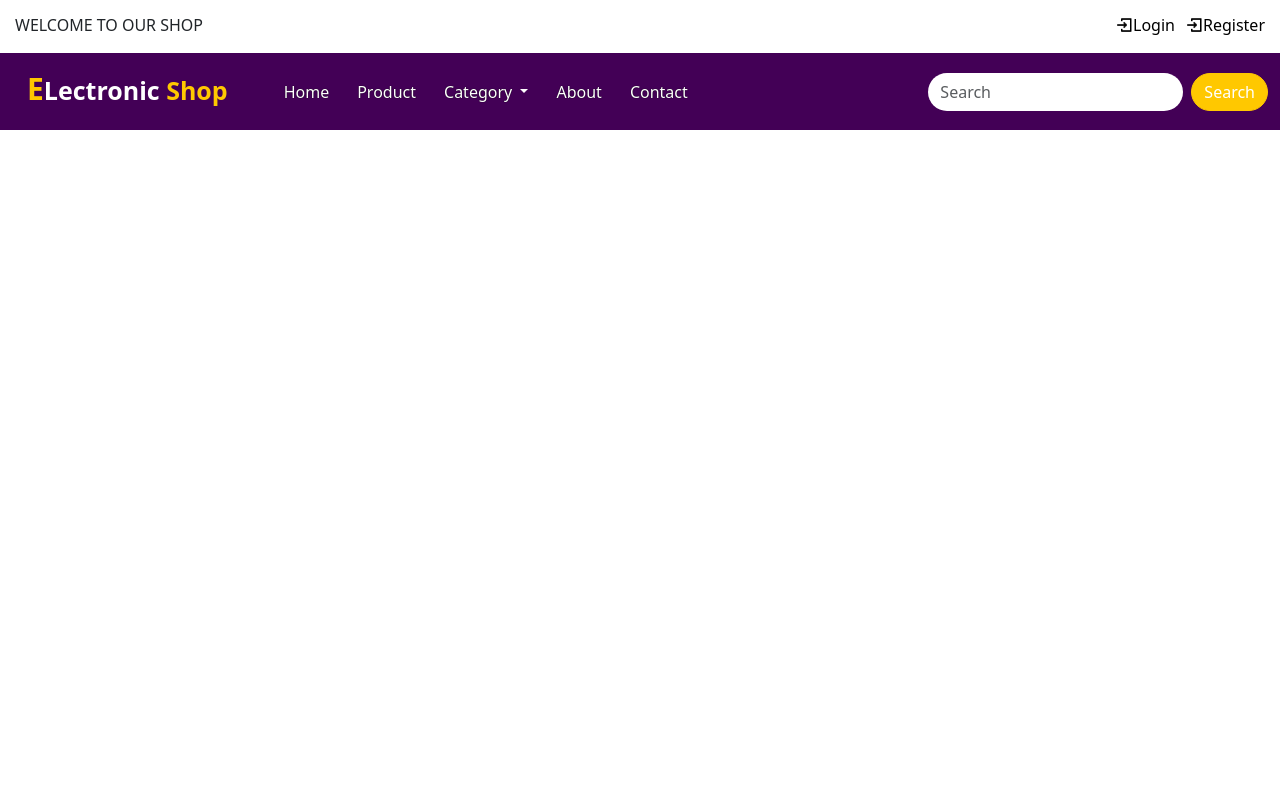
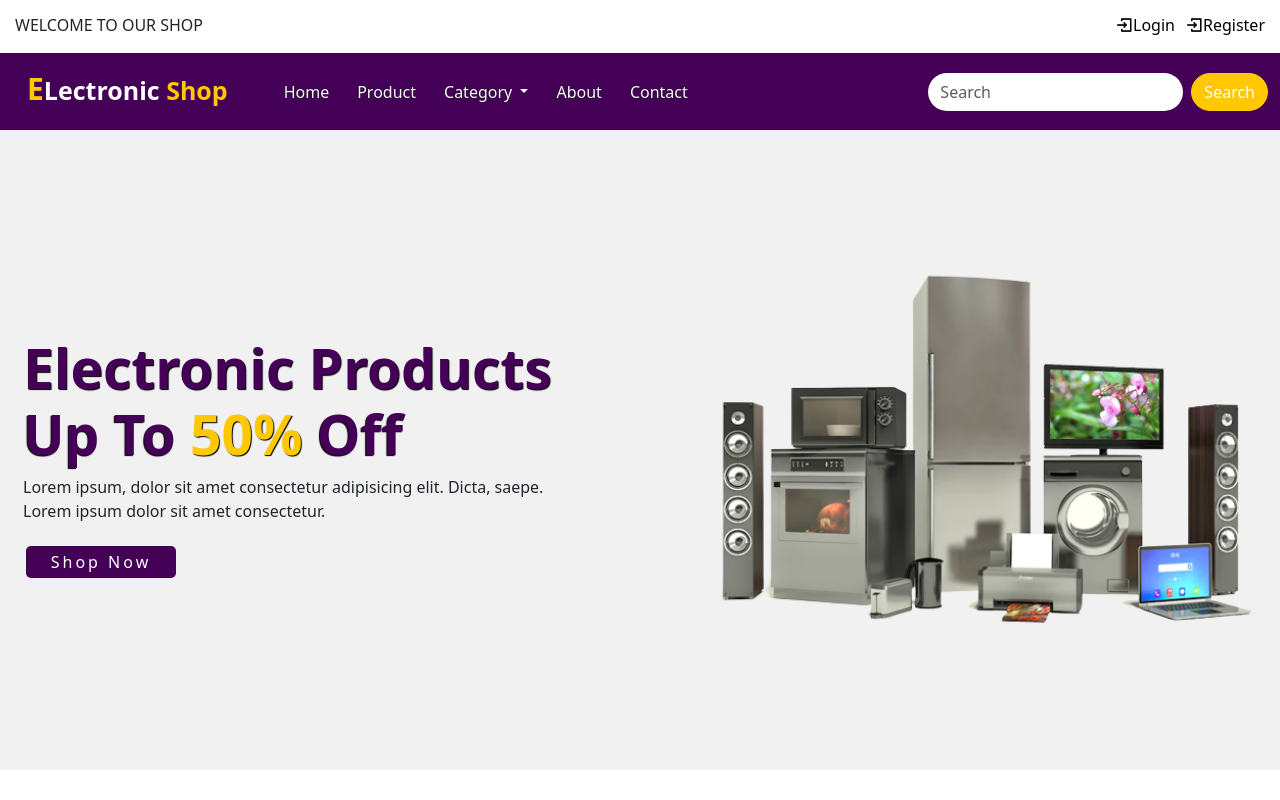
Before and after one commit to halamansou/Electronic-E-commerce-Website-Using-Angular, an Angular app: page / in a window 1280 px wide. Built offline with nearby package versions, Linux system fonts and the light colour scheme.

Commit message:
Home Commponent Done

```diff
--- a/angular.json
+++ b/angular.json
@@ -13,7 +13,7 @@
         "build": {
           "builder": "@angular-devkit/build-angular:application",
           "options": {
-            "outputPath": "dist/lab",
+            "outputPath": "dist/Electronic E-commerce Website",
             "index": "src/index.html",
             "browser": "src/main.ts",
             "polyfills": [
--- a/package.json
+++ b/package.json
@@ -1,5 +1,5 @@
 {
-  "name": "lab",
+  "name": "Electronic E-commerce Website",
   "version": "0.0.0",
   "scripts": {
     "ng": "ng",
--- /dev/null
+++ b/src/app/Components/home/home.component.css
@@ -0,0 +1,87 @@
+
+
+/* home content */
+.home{
+    width: 100%;
+    height: 80vh;
+    display: flex;
+    align-items: center;
+    justify-content: center;
+    flex-wrap: wrap;
+    position: relative;
+    background-color: #a9a9a92b;
+    z-index: 0;
+}
+.home .img{
+    flex: 1 1 300px;
+}
+.home .img img{
+    margin-top: 30px;
+    width: 100%;
+}
+.home .content{
+    flex: 1 1 400px;
+    margin-top: 20px;
+}
+.content h1{
+    color: rgb(67 0 86);
+    font-weight: bold;
+    margin-left: 23px;
+    font-size: 55px;
+    text-shadow: -1px 1px 1px black;
+}
+.content h1 span{
+    color: rgb(67 0 86);
+    text-shadow: 1px 1px 1px black;
+}
+#span2{
+    color: #ffc800;
+}
+.content p{
+    margin-left: 23px;
+}
+.btn{
+    margin-left: 13px;
+}
+.btn button{
+    width: 150px;
+    height: 32px;
+    letter-spacing: 3px;
+    background-color: rgb(67 0 86);
+    color: white;
+    border-radius: 5px;
+    border: none;
+    transition: 0.5s ease;
+    cursor: pointer;
+}
+.btn button:hover{
+    background-color: #ffc800;
+    color: black;
+    border: none;
+}
+@media screen and (max-width:1200px){
+    .home{
+        height: 90vh;
+    }
+}
+@media screen and (max-width:799px){
+    .home{
+        height: 140vh;
+    }
+}
+@media screen and (max-width:550px){
+    .home{
+        height: 110vh;
+    }
+}
+@media screen and (max-width:420px){
+   .content h1{
+    font-size: 45px;
+   }
+}
+@media screen and (max-width:320px){
+   .content h1{
+    font-size: 36px;
+   }
+}
+/* home content */
--- /dev/null
+++ b/src/app/Components/home/home.component.html
@@ -0,0 +1,18 @@
+ <!-- home content -->
+ <section class="home">
+    <div class="content">
+      <h1> <span>Electronic Products</span>
+        <br>
+        Up To <span id="span2">50%</span> Off
+      </h1>
+      <p>Lorem ipsum, dolor sit amet consectetur adipisicing elit. Dicta, saepe.
+        <br>Lorem ipsum dolor sit amet consectetur.
+      </p>
+      <div class="btn"><button>Shop Now</button></div>
+
+    </div>
+    <div class="img">
+      <img src="assets/images/background.png" alt="">
+    </div>
+  </section>
+    <!-- home content -->
--- a/src/app/app.component.html
+++ b/src/app/app.component.html
@@ -1 +1,3 @@
 <app-navebar></app-navebar>
+
+<app-home></app-home>
--- a/src/app/app.component.ts
+++ b/src/app/app.component.ts
@@ -1,3 +1,4 @@
+import { HomeComponent } from './Components/home/home.component';
 import { FooterComponent } from './Components/footer/footer.component';
 import { NavebarComponent } from './Components/navebar/navebar.component';
 import { Component } from '@angular/core';
@@ -6,10 +7,10 @@ import { RouterOutlet } from '@angular/router';
 @Component({
   selector: 'app-root',
   standalone: true,
-  imports: [NavebarComponent,FooterComponent],
+  imports: [NavebarComponent,FooterComponent,HomeComponent],
   templateUrl: './app.component.html',
   styleUrl: './app.component.css'
 })
 export class AppComponent {
-  title = 'lab';
+  title = 'Electronic E-commerce Website';
 }
```
Also changed, not shown: src/app/Components/home/home.component.ts (added, +12 -0 lines), 2 other files (tests, documents, lock files or other folders).
